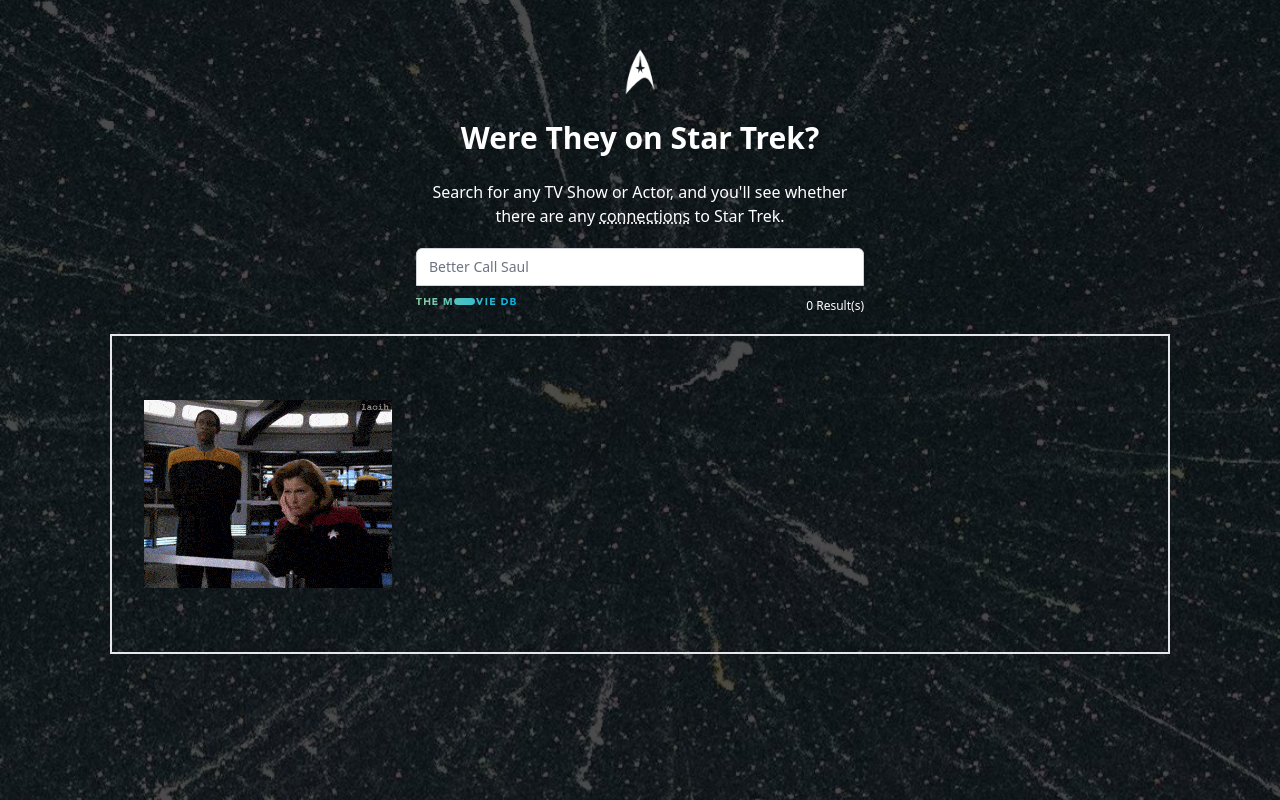
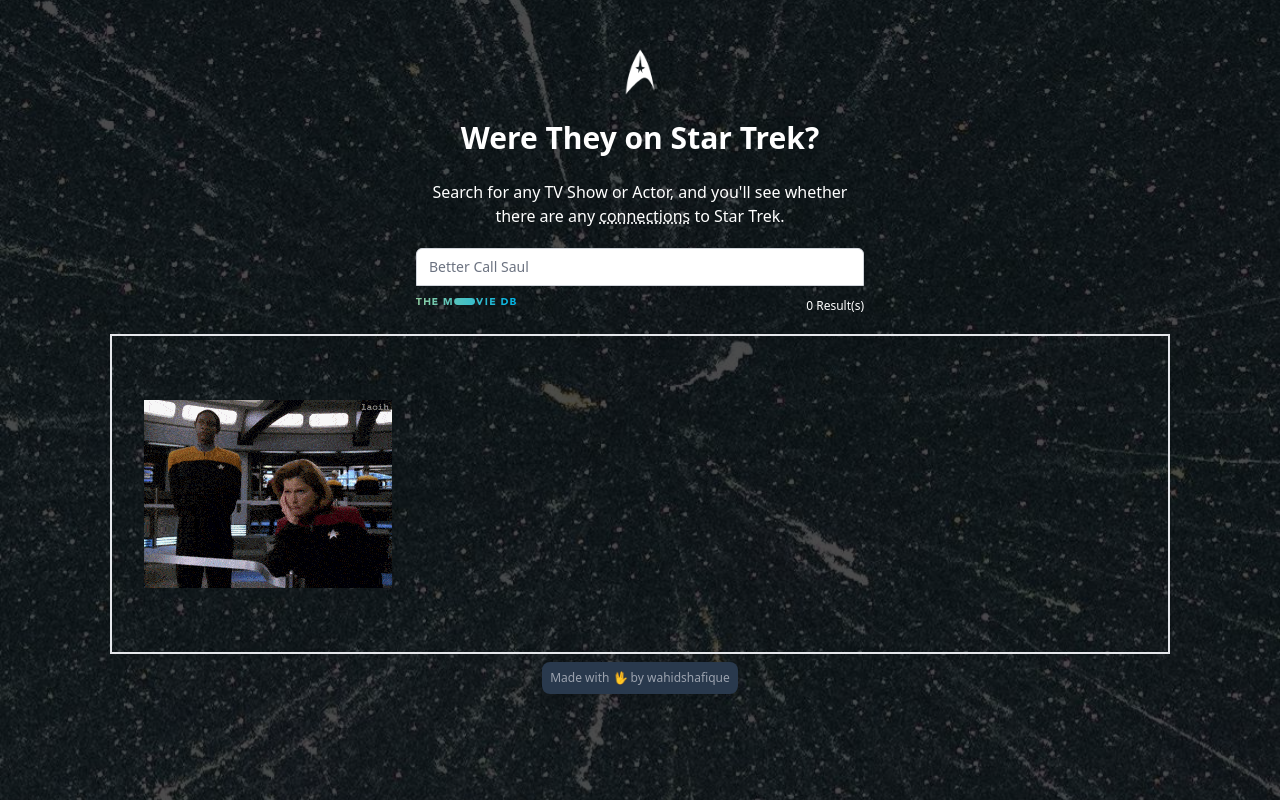
Before and after one commit to wahidshafique/were-they-on-star-trek, a SvelteKit app: page / in a window 1280 px wide. Built offline with nearby package versions, Linux system fonts and the light colour scheme; a web font is replaced by a local one.

Commit message:
add supa basic id aggregator for popularity

```diff
--- a/package.json
+++ b/package.json
@@ -39,6 +39,7 @@
 	"type": "module",
 	"dependencies": {
 		"@netlify/functions": "^1.4.0",
+		"@supabase/supabase-js": "^2.7.0",
 		"@sveltejs/svelte-virtual-list": "^3.0.1",
 		"browserless": "^9.8.0",
 		"dotenv": "^16.0.3",
--- a/src/routes/+page.svelte
+++ b/src/routes/+page.svelte
@@ -62,4 +62,18 @@
 		</div>
 	</div>
 	<SearchPreviewPane searchResults={searchQueryResults} />
+
+	<footer
+		class="m-2 p-2 rounded-lg shadow md:flex md:items-center md:justify-between bg-sciencesUniform"
+	>
+		<span class="text-xs sm:text-center text-gray-400"
+			>Made with <span role="img" aria-label="vulcan salute">🖖</span> by
+			<a
+				target="_blank"
+				rel="noreferrer"
+				href="https://github.com/wahidshafique/were-they-on-star-trek"
+				class="hover:underline">wahidshafique</a
+			>
+		</span>
+	</footer>
 </div>
--- a/src/routes/api/multisearch/+server.ts
+++ b/src/routes/api/multisearch/+server.ts
@@ -16,7 +16,7 @@
 	// eslint-disable-next-line @typescript-eslint/no-array-constructor
 	const filteredResults: FilteredSearchResults = Array();
 
-	console.info('Search Request: ', url.searchParams.get('query'));
+	console.log('Search Request: ', url.searchParams.get('query'));
 	if (results) {
 		for (const {
 			backdrop_path,
--- a/src/routes/search/[slug]/+page.server.ts
+++ b/src/routes/search/[slug]/+page.server.ts
@@ -1,8 +1,11 @@
 import { mediaEntityEnum } from './../../../lib/types';
 import { data as stData } from '../../stData';
-import { API_KEY } from '$env/static/private';
+import { API_KEY, SUPABASE_SERVICE_KEY, SUPABASE_URL } from '$env/static/private';
 import searchResultCookie from '$lib/helpers/searchResultCookie';
 import type { PageServerLoad } from './$types';
+import { createClient } from '@supabase/supabase-js';
+
+const supabase = createClient(SUPABASE_URL, SUPABASE_SERVICE_KEY);
 
 const castReducer = (acc, actor) => {
 	const starTrekCastCredit = stData[actor.id];
@@ -29,6 +32,8 @@
 		cookies.delete(searchResultCookie.cookieName);
 	}
 
+	let mediaEntityDataToStore;
+
 	if (url.searchParams.has(mediaEntityEnum.person)) {
 		let foundPersonData = {};
 		// make a fresh call to the relevant api via the url (user landed on this page through a share or direct ingress)
@@ -40,7 +45,11 @@
 		}
 		// when you search for a person, no need to fetch anything from api
 		// modify the data to create a custom 'headline'
-		return { type: mediaEntityEnum.person, ...foundPersonData, ...stData[params.slug] };
+		mediaEntityDataToStore = {
+			type: mediaEntityEnum.person,
+			...foundPersonData,
+			...stData[params.slug],
+		};
 	} else if (url.searchParams.has(mediaEntityEnum.tv)) {
 		let foundTvData = {};
 		const tvRes = await fetch(
@@ -49,7 +58,7 @@
 		foundTvData = await tvRes.json();
 		const totalityOfMatchingActors = foundTvData.aggregate_credits.cast.reduce(castReducer, []);
 
-		return {
+		mediaEntityDataToStore = {
 			type: mediaEntityEnum.tv,
 			original_name: foundTvData.original_name,
 			totalityOfMatchingActors,
@@ -61,10 +70,17 @@
 		);
 		foundMovieData = await movieRes.json();
 		const totalityOfMatchingActors = foundMovieData.credits.cast.reduce(castReducer, []);
-		return {
+		mediaEntityDataToStore = {
 			type: mediaEntityEnum.tv,
 			original_name: foundMovieData.original_title,
 			totalityOfMatchingActors,
 		};
 	}
+
+	// later on the id's are digested by a prebuild popularity checker
+	await supabase.rpc('upsertPopular', {
+		media_id_to_upsert: params.slug,
+	});
+
+	return mediaEntityDataToStore;
 };
```
Also changed, not shown: 2 other files (tests, documents, lock files or other folders).
